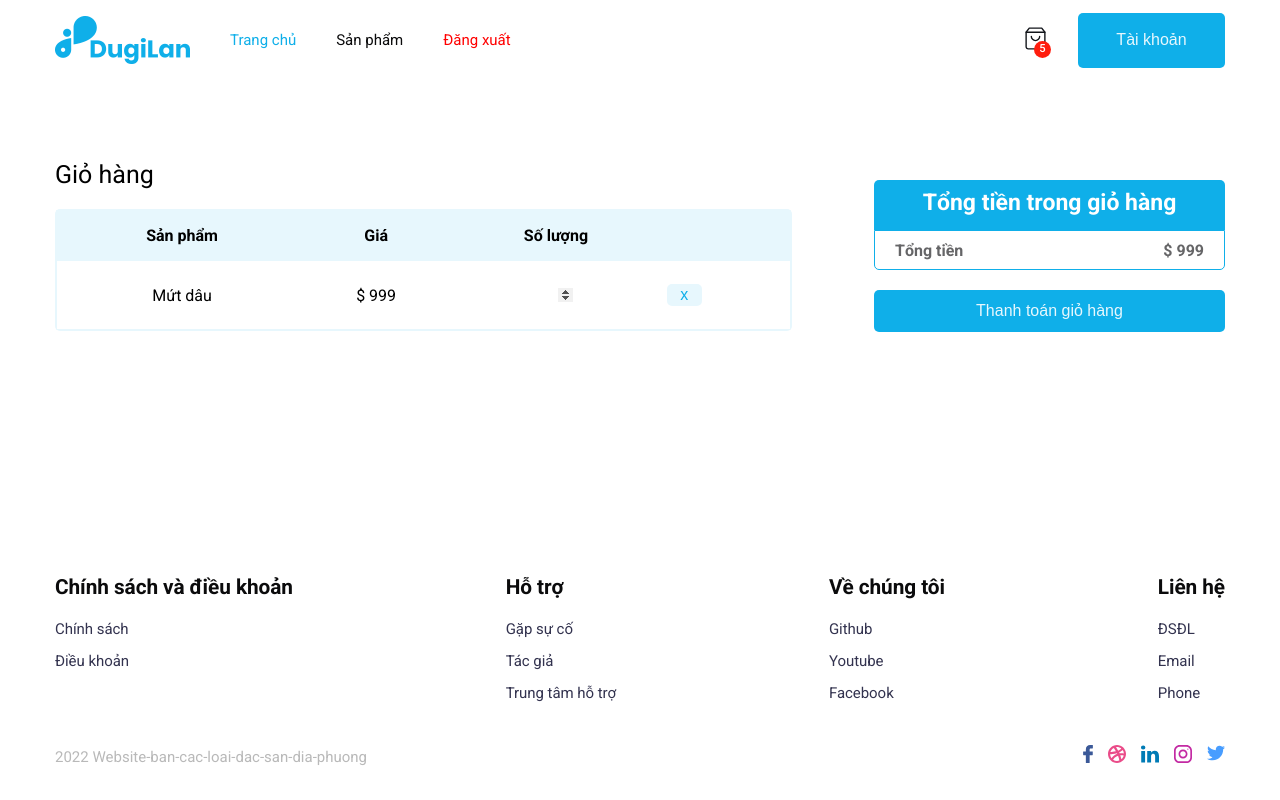
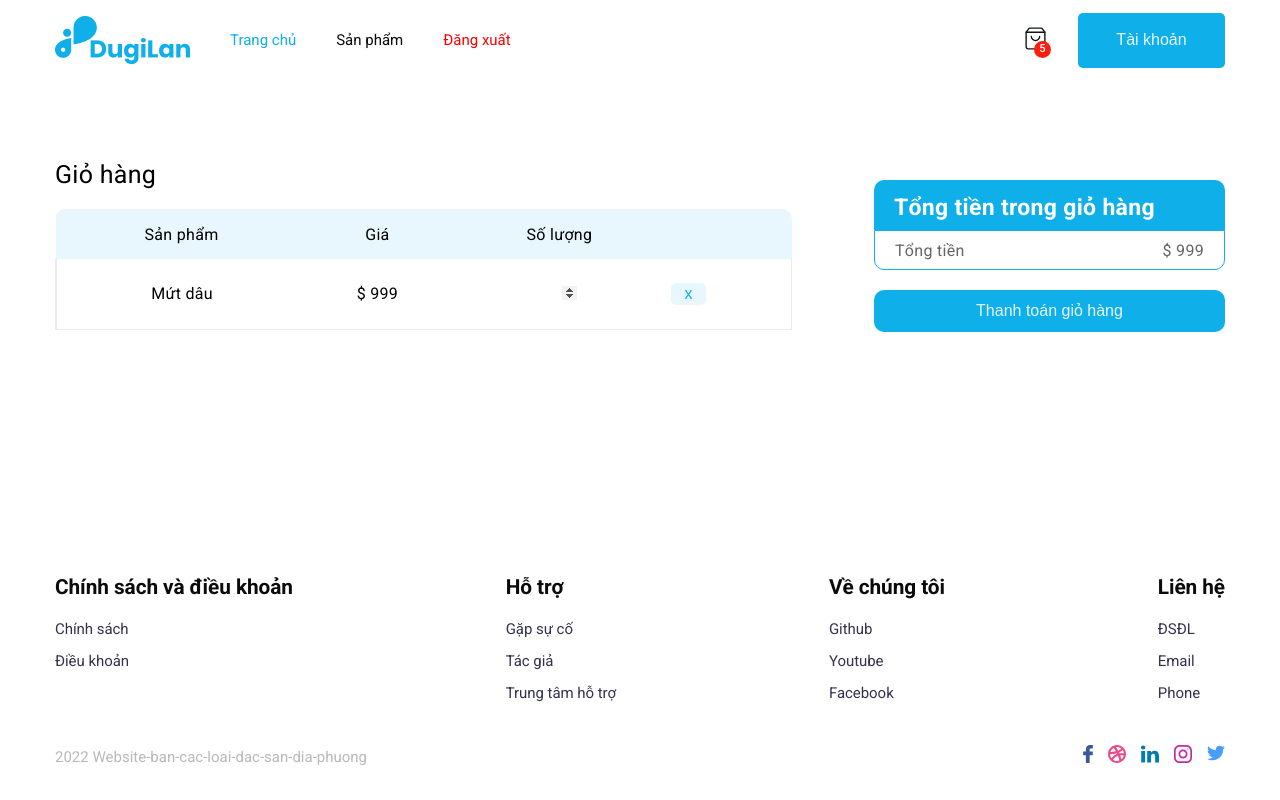
Before and after one commit to hoanganhquang/do-an-chuyen-nganh, a React (Create React App) app in the folder client/: page /card in a window 1280 px wide. Built offline with nearby package versions, Linux system fonts and the light colour scheme.

Commit message:
redesign

```diff
--- a/client/src/components/Card/Card.scss
+++ b/client/src/components/Card/Card.scss
@@ -1,10 +1,11 @@
 @use ".././../styles/variables" as v;
 
 .card{
-display: flex;
-padding-top: 160px;
+  display: flex;
+  padding-top: 160px;
   padding-bottom: 160px;
   justify-content: space-between;
+  letter-spacing: 0.3px;
   .card-content{
       width: 70%;
       .card-title{
@@ -15,18 +16,25 @@
         width: 90%;
         border: none;
         border-collapse: collapse;
-        border-radius: 5px;
+        border-radius: 10px 10px 0px 0px;
         overflow: hidden;
+        thead{
+            th{
+                font-weight: normal;
+                font-size: 1rem;
+            }
+        }
         .table-header {
           background-color: v.$primary-color1;
-          border: 2px solid v.$primary-color1;
           height: 50px;
         }
 
         .table-row {
           text-align: center;
           height: 70px;
-          border: 2px solid v.$primary-color1;
+          border-bottom: 1px solid v.$grey-text-color3;;
+          border-right: 1px solid v.$grey-text-color3;;
+          border-left: 2px solid v.$grey-text-color3;;
           .quantity{
               display: flex;
               justify-content: space-evenly;
@@ -51,13 +59,14 @@
     .card-header{
         background-color: v.$primary-color;
         height: 50px;
-        border-top-left-radius: 5px;
-        border-top-right-radius: 5px;
-        text-align: center;
+        border-top-left-radius: 10px;
+        border-top-right-radius: 10px;
+        text-align: left;
         h3 {
             color: v.$white-color;
             font-size: 1.4375rem;
             line-height: 45px;
+            padding: 5px 0px 0px 20px;
           }
     }
     .card-items{
@@ -65,18 +74,19 @@
         border: 1px solid v.$primary-color;
         display: flex;
         justify-content: space-between;
-        border-bottom-left-radius: 5px;
-        border-bottom-right-radius: 5px;
+        border-bottom-left-radius: 10px;
+        border-bottom-right-radius: 10px;
         p{
             padding: 10px 20px 10px 20px;
             color: v.$grey-text-color1;
-            font-weight: bold;
+            font-weight: normal;
         }
     }
     .btn-checkout{
         width: 100%;
         padding: 10px;
         margin-top: 20px;
+        border-radius: 10px;
     }
 }
 input[type=number]::-webkit-inner-spin-button,
--- a/client/src/components/MyAccount/AccountDetails/AccountDetails.scss
+++ b/client/src/components/MyAccount/AccountDetails/AccountDetails.scss
@@ -2,6 +2,7 @@
 
 .account-details{
     width: 100%;
+    letter-spacing: 0.3px;
     .account-details-title{
         text-align: left;
     height: 60px;
--- a/client/src/components/MyAccount/AccountMenu/AccountMenu.scss
+++ b/client/src/components/MyAccount/AccountMenu/AccountMenu.scss
@@ -1,6 +1,7 @@
 @use "../../../styles/variables" as v;
 
 .menu-header {
+  letter-spacing: 0.3px;
   background-color: v.$primary-color;
   width: 300px;
   height: 50px;
@@ -16,7 +17,7 @@
 }
 .menu-items {
   width: 300px;
-
+  letter-spacing: 0.3px;
   .items {
     text-align: left;
     height: 50px;
--- a/client/src/components/MyAccount/Dashboard/Dashboard.scss
+++ b/client/src/components/MyAccount/Dashboard/Dashboard.scss
@@ -2,6 +2,7 @@
 
 .dashboard {
   width: 100%;
+  letter-spacing: 0.3px;
   .dashboard-title {
     text-align: left;
     height: 6.25rem;
--- a/client/src/components/MyAccount/Orders/Orders.scss
+++ b/client/src/components/MyAccount/Orders/Orders.scss
@@ -2,6 +2,7 @@
 
 .orders {
   width: 100%;
+  letter-spacing: 0.3px;
   .orders-title {
     text-align: left;
     height: 60px;
@@ -17,6 +18,12 @@
       border-collapse: collapse;
       border-radius: 10px 10px 0px 0px;
       overflow: hidden;
+      thead{
+        th{
+          font-weight: normal;
+          font-size: 1rem;
+        }
+      }
       .table-header {
         background-color: rgba(15, 175, 233, 0.1);
         height: 50px;
@@ -25,15 +32,12 @@
       .table-row {
         text-align: center;
         height: 70px;
-        border-bottom: 1px solid rgba(15, 175, 233, 0.1);
-        border-right: 1px solid rgba(15, 175, 233, 0.1);
-        border-left: 2px solid rgba(15, 175, 233, 0.1);
+        border-bottom: 1px solid v.$grey-text-color3;
+        border-right: 1px solid v.$grey-text-color3;
+        border-left: 2px solid v.$grey-text-color3;
         .button {
           padding: 5px;
         }
-      }
-      .table-row:hover {
-        background-color: rgba(15, 175, 233, 0.1);
       }
     }
   }
```
